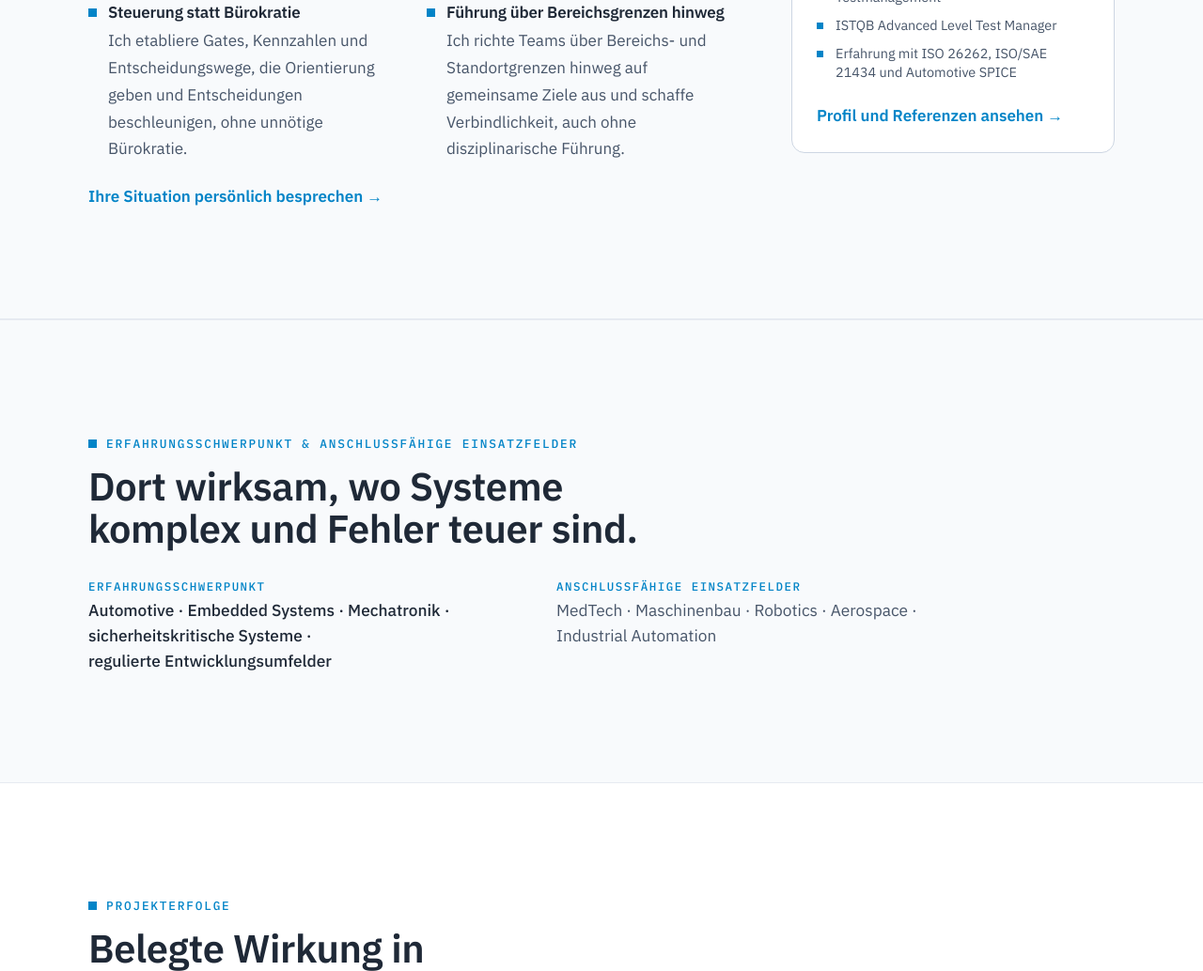
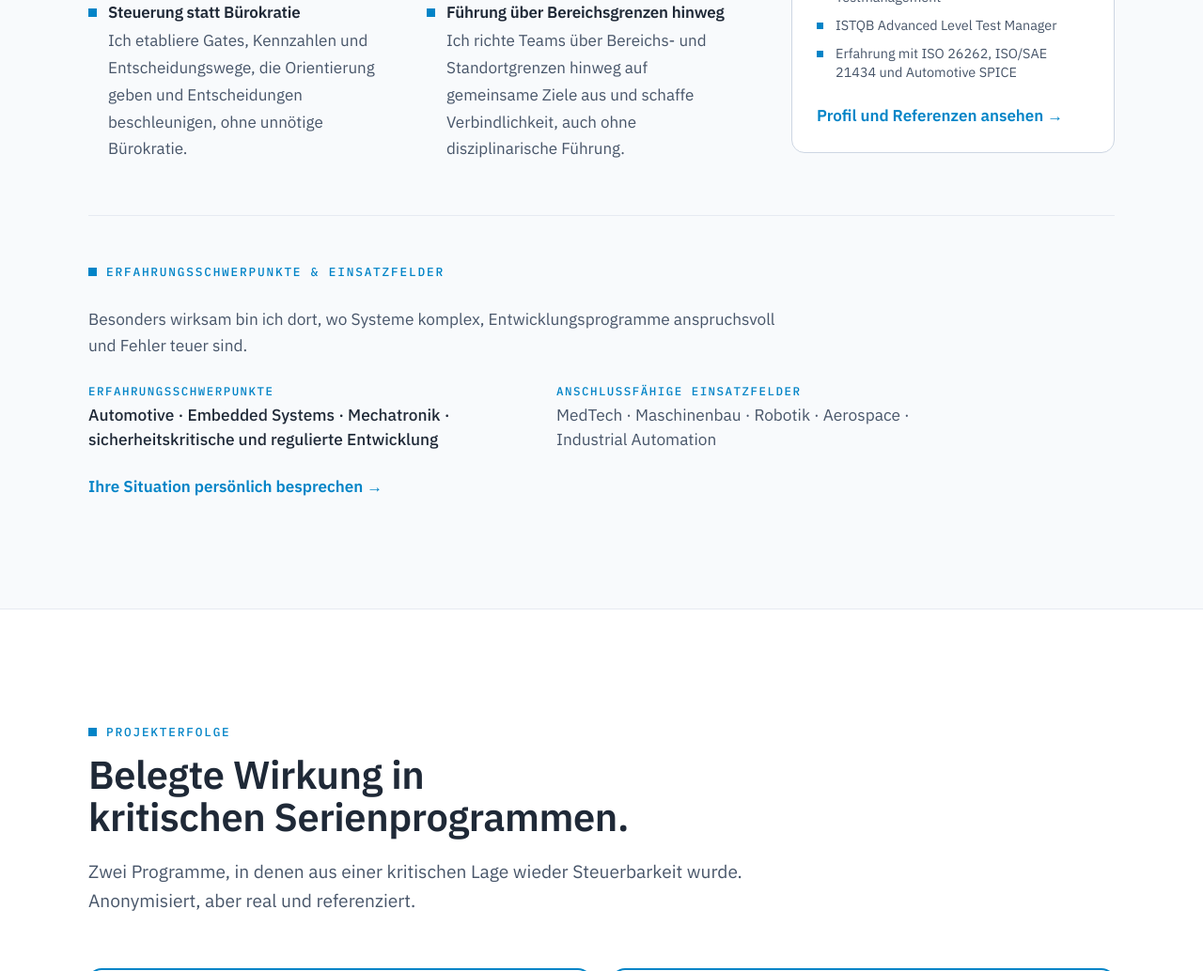
Before and after one commit to Toby138/schmidt-quality-consulting-website, a plain HTML site: page index.html in a window 1280 px wide. Shown: the part 6731-7765 px from the top of the page at 94% size. Drawn offline with Linux system fonts and the light colour scheme.

Commit message:
Einsatzfelder in Über-mich integriert, separate Sektion entfernt
- eigenstaendige #branchen-Sektion entfernt (keine doppelten Inhalte,
  keine Trennlinie/Leerraum zwischen den Sektionen mehr)
- kompakter Abschluss-Block in #warum: Eyebrow, Einleitung und zwei
  Spalten (Erfahrungsschwerpunkte / Einsatzfelder) vor dem CTA
- neue Styles .why-fields und .why-fields-intro, nutzt .fields-2 (mobil gestapelt)

Co-Authored-By: Claude Opus 4.8 <noreply@anthropic.com>

```diff
--- a/assets/styles.css
+++ b/assets/styles.css
@@ -1004,6 +1004,19 @@ ul {
   font-size: 1.08rem;
   line-height: 1.55;
 }
+/* Integrierter Abschluss der Über-mich-Sektion (Erfahrung & Einsatzfelder) */
+.why-fields {
+  margin-top: clamp(38px, 5vw, 56px);
+  padding-top: clamp(34px, 4vw, 44px);
+  border-top: 1px solid var(--line);
+}
+.why-fields-intro {
+  max-width: 760px;
+  margin: 14px 0 26px;
+  font-size: 1.08rem;
+  line-height: 1.6;
+  color: var(--ink-soft);
+}
 
 /* ---------- Projekterfolge / Fallberichte ---------- */
 .cases {
--- a/index.html
+++ b/index.html
@@ -403,27 +403,21 @@
             <a class="approach-proof" href="werdegang.html">Profil und Referenzen ansehen &rarr;</a>
           </aside>
         </div>
-        <a class="approach-proof reveal" href="kontakt.html">Ihre Situation persönlich besprechen →</a>
-      </div>
-    </section>
-
-    <!-- ============ ERFAHRUNGSSCHWERPUNKT & EINSATZFELDER ============ -->
-    <section class="section section-alt" id="branchen">
-      <div class="container">
-        <div class="section-head reveal" style="margin-bottom:32px;">
-          <p class="eyebrow">Erfahrungsschwerpunkt &amp; anschlussfähige Einsatzfelder</p>
-          <h2>Dort wirksam, wo Systeme komplex und Fehler teuer sind.</h2>
-        </div>
-        <div class="fields-2 reveal">
-          <div class="proof-field">
-            <p class="proof-sublabel">Erfahrungsschwerpunkt</p>
-            <p class="proof-field-val proof-field-strong">Automotive · Embedded&nbsp;Systems · Mechatronik · sicherheitskritische&nbsp;Systeme · regulierte&nbsp;Entwicklungsumfelder</p>
-          </div>
-          <div class="proof-field">
-            <p class="proof-sublabel">Anschlussfähige Einsatzfelder</p>
-            <p class="proof-field-val">MedTech · Maschinenbau · Robotics · Aerospace · Industrial&nbsp;Automation</p>
+        <div class="why-fields reveal">
+          <p class="eyebrow">Erfahrungsschwerpunkte &amp; Einsatzfelder</p>
+          <p class="why-fields-intro">Besonders wirksam bin ich dort, wo Systeme komplex, Entwicklungsprogramme anspruchsvoll und Fehler teuer sind.</p>
+          <div class="fields-2">
+            <div class="proof-field">
+              <p class="proof-sublabel">Erfahrungsschwerpunkte</p>
+              <p class="proof-field-val proof-field-strong">Automotive · Embedded&nbsp;Systems · Mechatronik · sicherheitskritische und regulierte Entwicklung</p>
+            </div>
+            <div class="proof-field">
+              <p class="proof-sublabel">Anschlussfähige Einsatzfelder</p>
+              <p class="proof-field-val">MedTech · Maschinenbau · Robotik · Aerospace · Industrial&nbsp;Automation</p>
+            </div>
           </div>
         </div>
+        <a class="approach-proof reveal" href="kontakt.html">Ihre Situation persönlich besprechen →</a>
       </div>
     </section>
 
```
